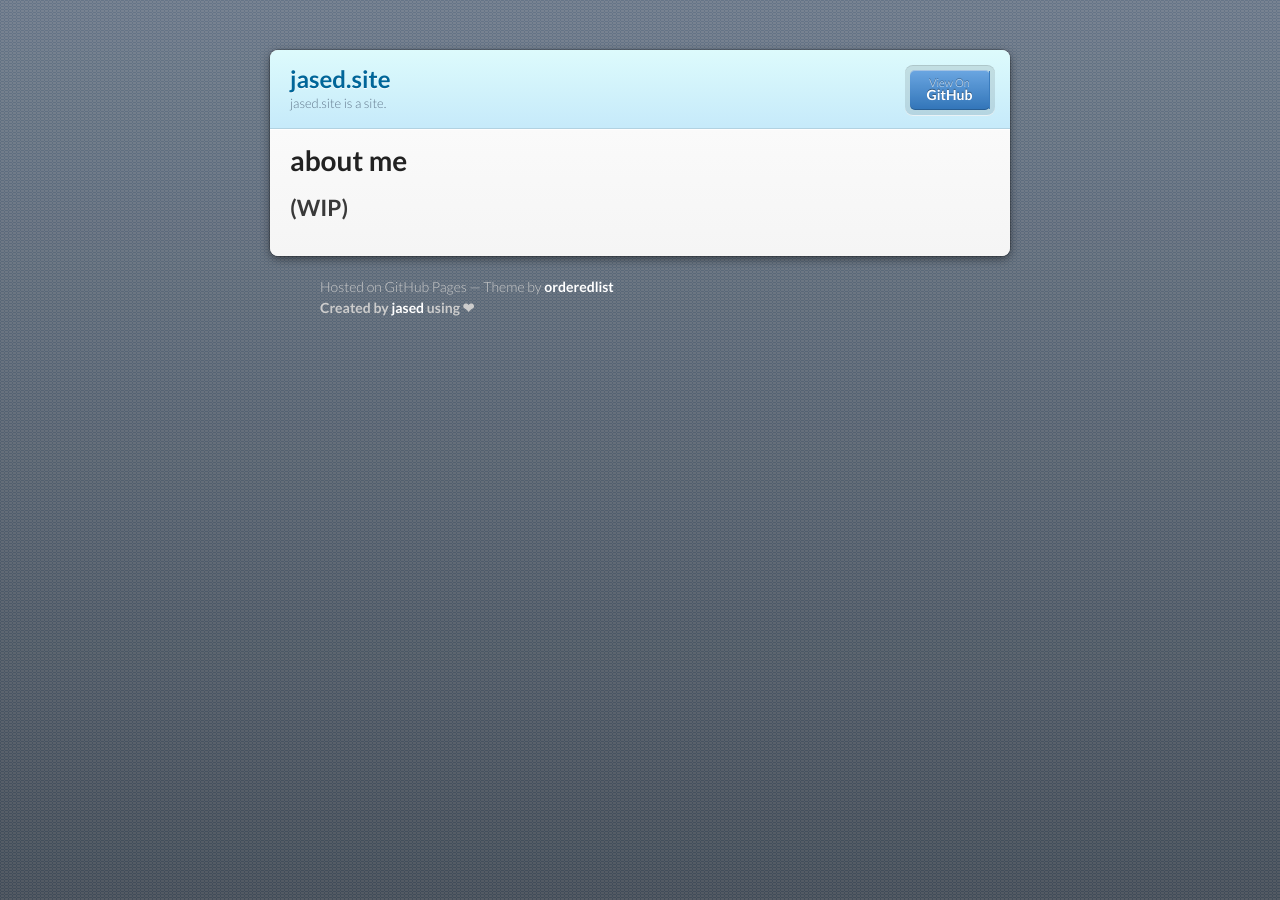
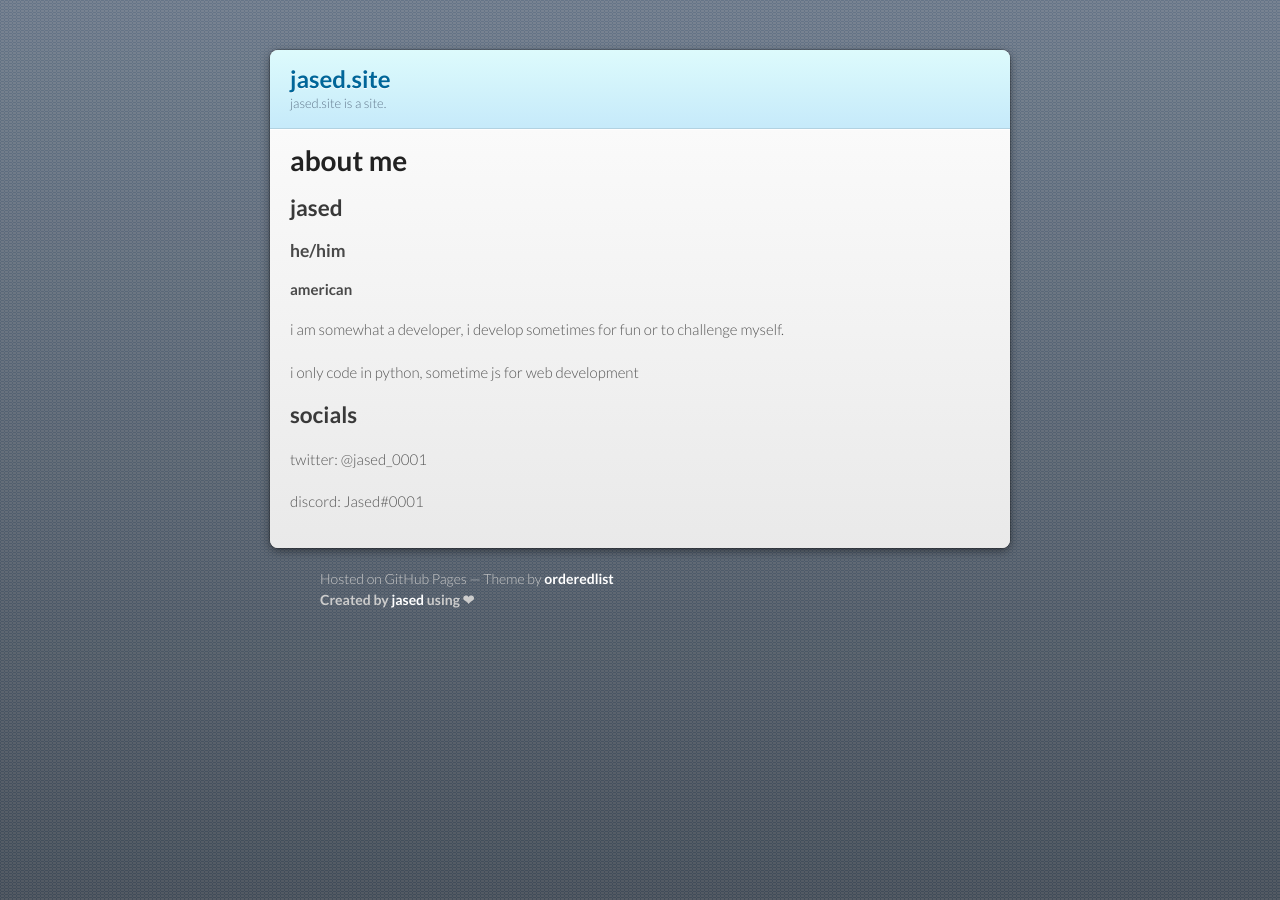
Before and after one commit to Jased-0001/jased-0001.github.io, a Jekyll site: the page built from aboutme/index.md, in a window 1280 px wide. Built offline with Jekyll 4.4.1, drawn with Linux system fonts in a browser that asks for light colours; our own code applies the rules of GitHub Pages for plain Markdown files.

Commit message:
about me is being worked on
/\

```diff
--- a/_config.yml
+++ b/_config.yml
@@ -1,5 +1,4 @@
 title: jased.site
 description: jased.site is a site.
-show_downloads: false
 google_analytics:
 theme: jekyll-theme-modernist
--- a/_layouts/default.html
+++ b/_layouts/default.html
@@ -24,13 +24,6 @@
           <p>{{ site.description | default: site.github.project_tagline }}</p>
         {% endif %}
         <p class="view"><a href="{{ site.github.repository_url }}">View the Project on GitHub <small>{{ github_name }}</small></a></p>
-        <ul>
-        {% if site.show_downloads %}
-          <li><a href="{{ site.github.zip_url }}">Download <strong>ZIP File</strong></a></li>
-          <li><a href="{{ site.github.tar_url }}">Download <strong>TAR Ball</strong></a></li>
-        {% endif %}
-          <li><a href="{{ site.github.repository_url }}">View On <strong>GitHub</strong></a></li>
-        </ul>
       </header>
       <section>
 
--- a/aboutme/index.md
+++ b/aboutme/index.md
@@ -4,4 +4,16 @@ layout: default
 
 # about me
 
-## (WIP)
+## jased
+### he/him
+#### american
+
+i am somewhat a developer, i develop sometimes for fun or to challenge myself.
+
+i only code in python, sometime js for web development
+
+## socials
+
+twitter: @jased_0001
+
+discord: Jased#0001
```
Also changed, not shown: docs/CODE_OF_CONDUCT.md (deleted, +0 -46 lines), docs/CONTRIBUTING.md (deleted, +0 -88 lines), docs/SUPPORT.md (deleted, +0 -9 lines), jekyll-theme-modernist.gemspec, 1 other file.
